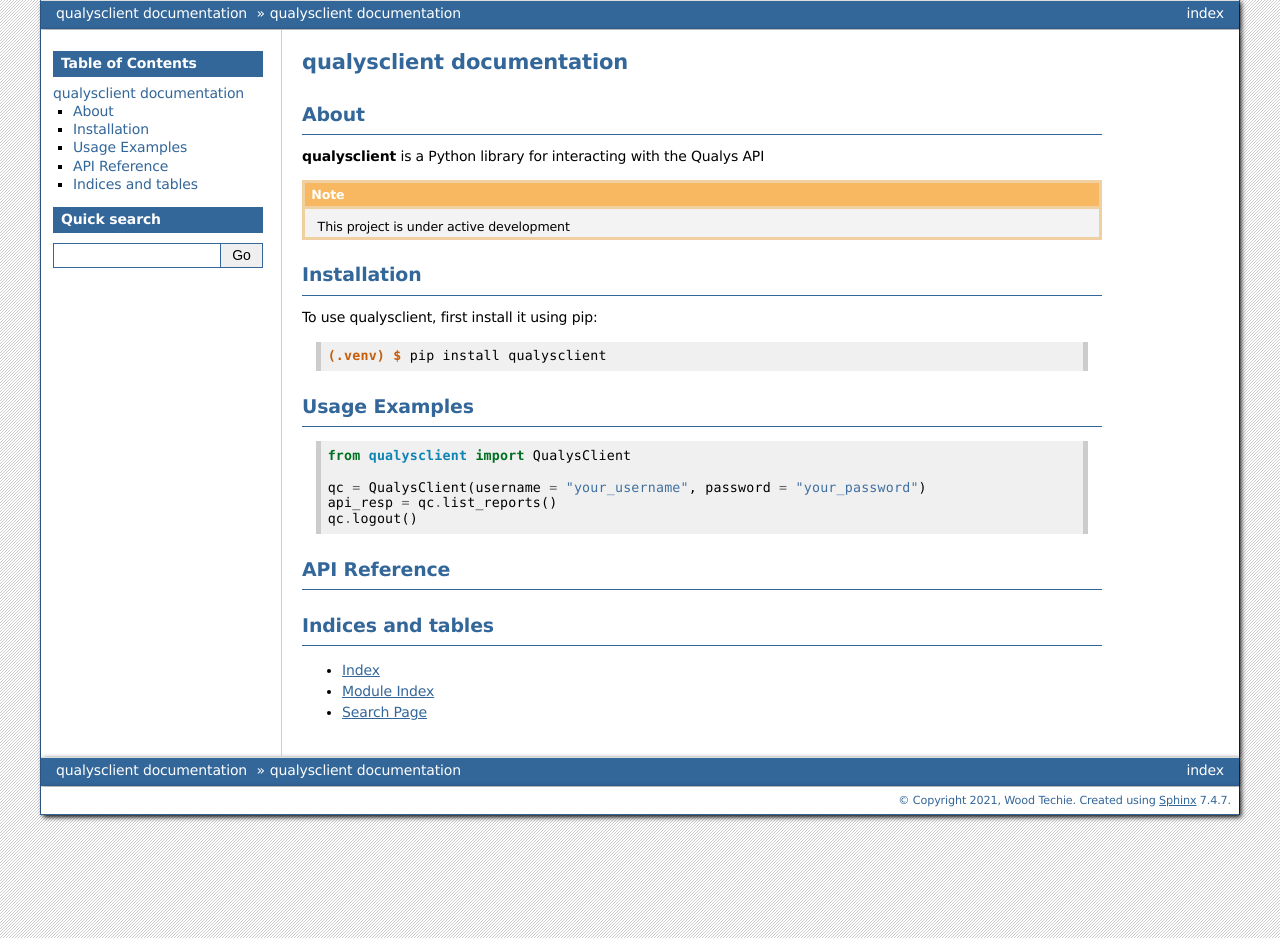
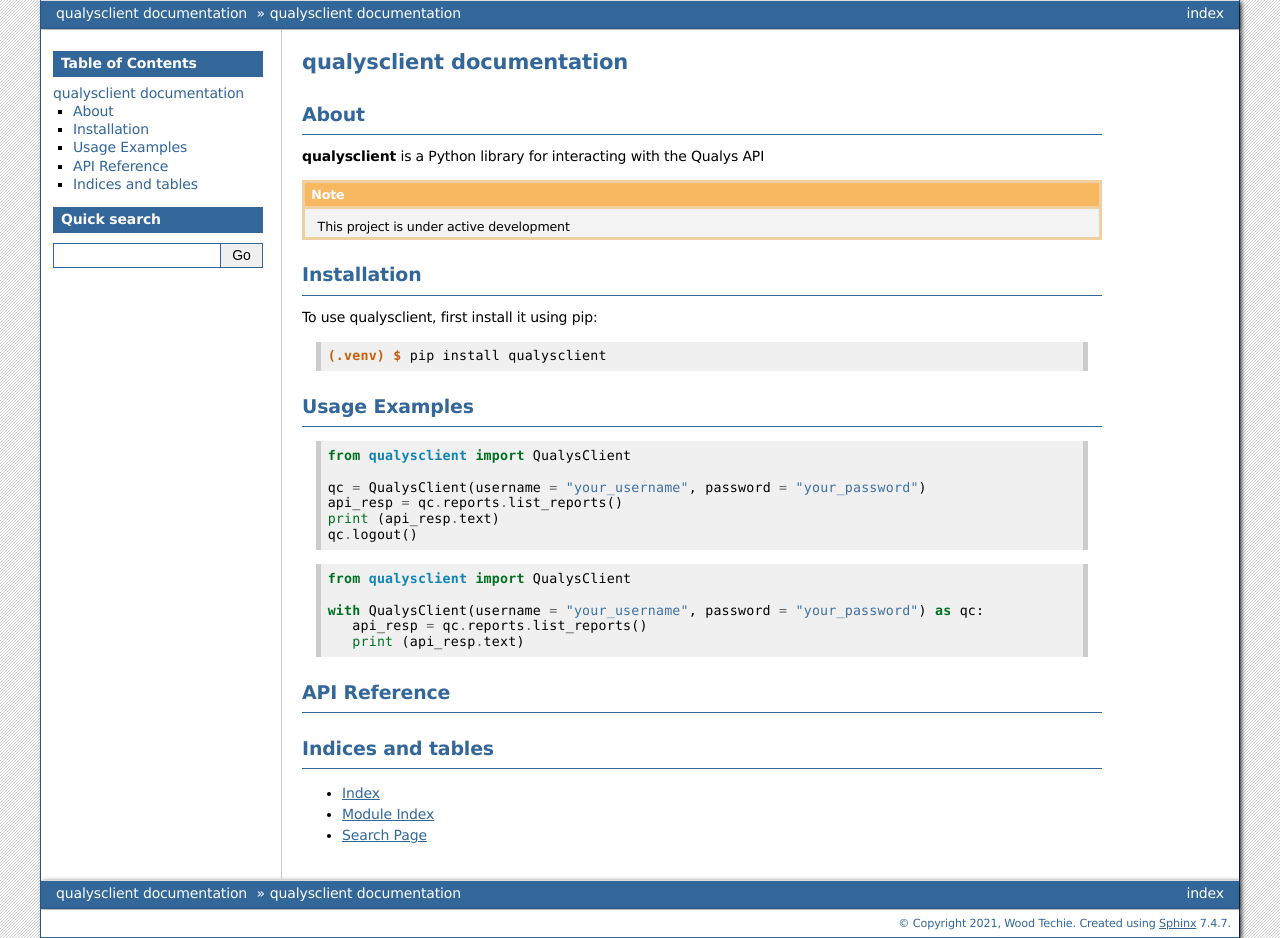
Before and after one commit to woodtechie1428/qualysclient, a Sphinx documentation site: the page built from docs/source/index.rst, in a window 1280 px wide. Built offline with Sphinx 7.4.7, drawn with Linux system fonts in a browser that asks for light colours; pages that are not in the unit, such as notebooks, are missing from menus.

Commit message:
updated usage example

```diff
--- a/docs/source/index.rst
+++ b/docs/source/index.rst
@@ -34,8 +34,18 @@
    from qualysclient import QualysClient
 
    qc = QualysClient(username = "your_username", password = "your_password")
-   api_resp = qc.list_reports()
+   api_resp = qc.reports.list_reports()
+   print (api_resp.text)
    qc.logout()
+
+.. code-block:: python
+
+   from qualysclient import QualysClient
+
+   with QualysClient(username = "your_username", password = "your_password") as qc:
+      api_resp = qc.reports.list_reports()
+      print (api_resp.text)
+
 
 API Reference
 ---------------
```
